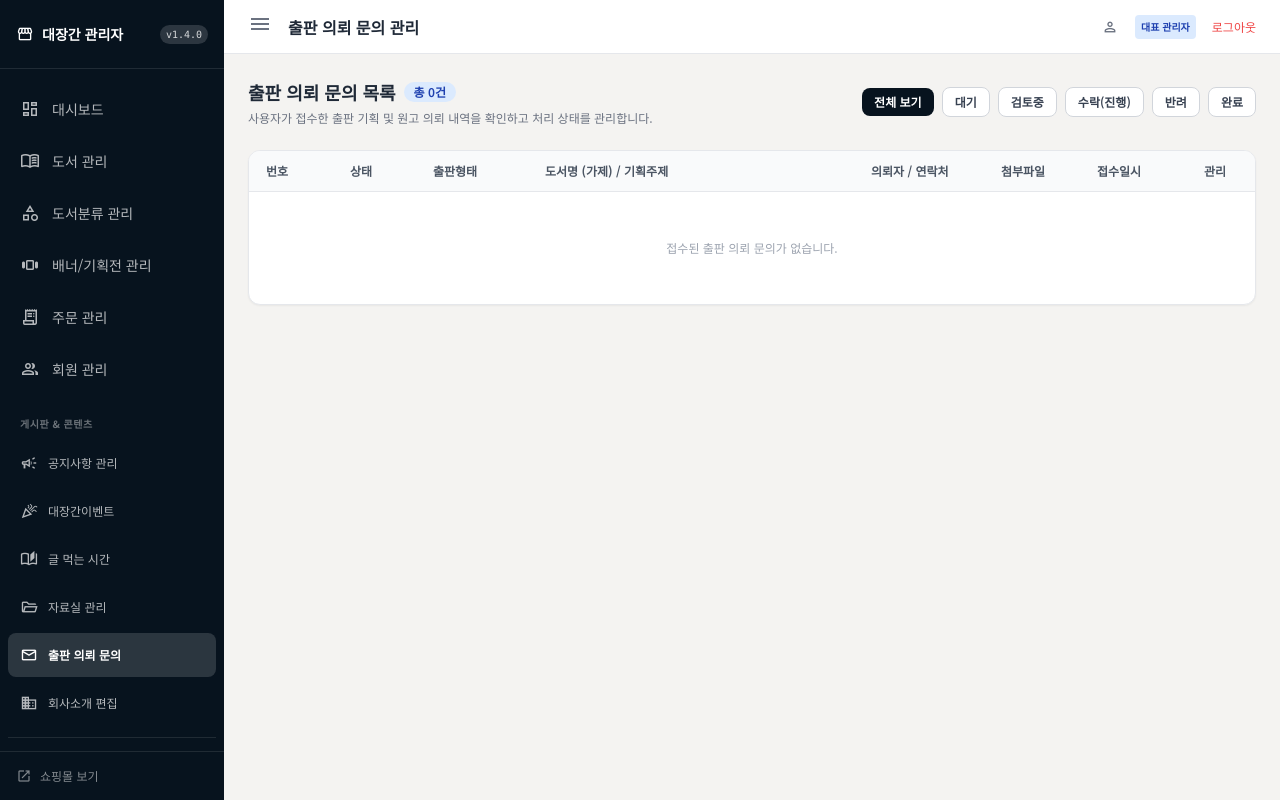
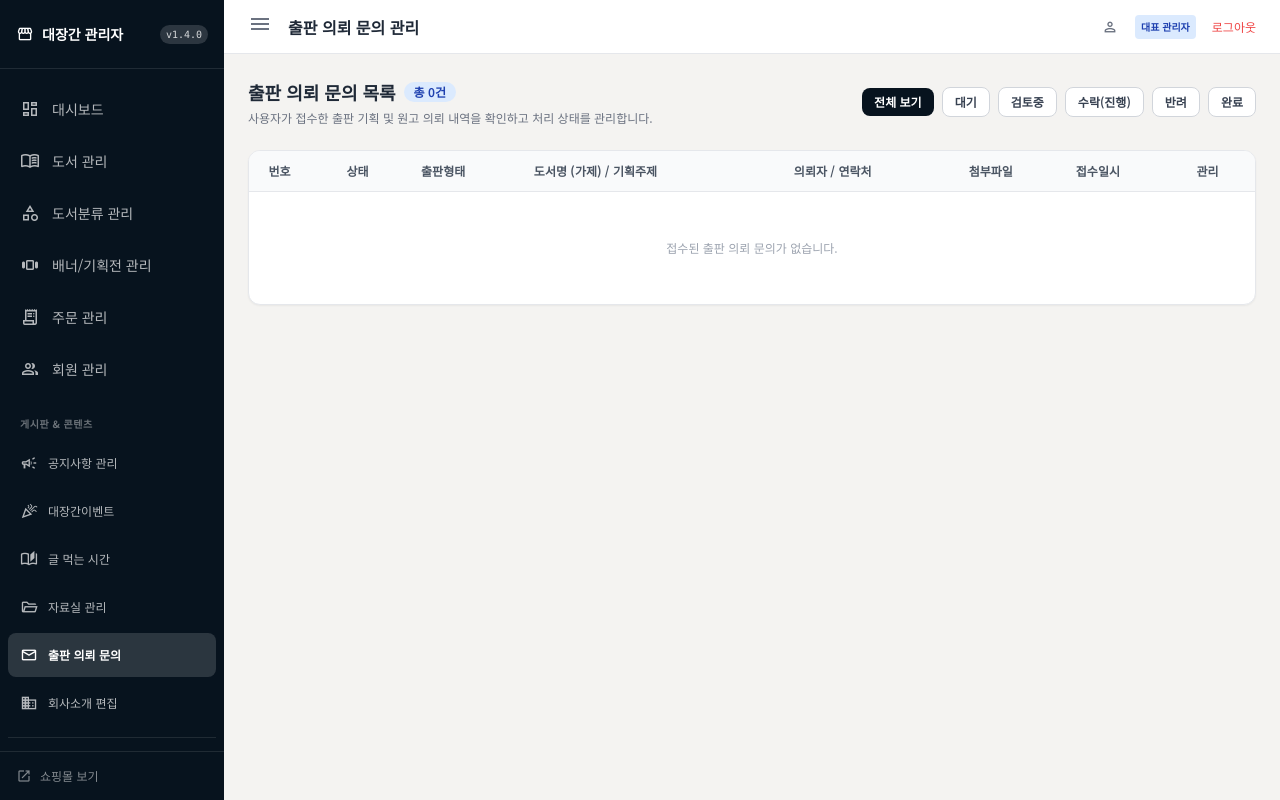
Before and after one commit to seunghoKR/daejanggan, a PHP site: template views/admin/inquiries.php in a window 1280 px wide. Run offline with PHP 8.4, Linux system fonts and the light colour scheme; the template is opened without the code that fills it, so the values that code supplies are empty; some libraries are stand-ins or nearby versions.

Commit message:
fix: adjust table column widths and prevent button text wrapping

```diff
--- a/views/admin/inquiries.php
+++ b/views/admin/inquiries.php
@@ -47,14 +47,14 @@ $statusLabels = [
       <table class="w-full text-left text-xs">
         <thead class="bg-gray-50 border-b border-gray-200 text-gray-600 font-semibold">
           <tr>
-            <th class="py-3 px-4 w-14 text-center">번호</th>
-            <th class="py-3 px-4 w-28 text-center">상태</th>
-            <th class="py-3 px-4 w-28">출판형태</th>
-            <th class="py-3 px-4">도서명 (가제) / 기획주제</th>
-            <th class="py-3 px-4 w-32">의뢰자 / 연락처</th>
-            <th class="py-3 px-4 w-20 text-center">첨부파일</th>
-            <th class="py-3 px-4 w-28 text-center">접수일시</th>
-            <th class="py-3 px-4 w-20 text-center">관리</th>
+            <th class="py-3 px-4 w-16 text-center whitespace-nowrap">번호</th>
+            <th class="py-3 px-4 w-28 text-center whitespace-nowrap">상태</th>
+            <th class="py-3 px-4 w-32 whitespace-nowrap">출판형태</th>
+            <th class="py-3 px-4 min-w-[260px]">도서명 (가제) / 기획주제</th>
+            <th class="py-3 px-4 w-48 whitespace-nowrap">의뢰자 / 연락처</th>
+            <th class="py-3 px-4 w-24 text-center whitespace-nowrap">첨부파일</th>
+            <th class="py-3 px-4 w-36 text-center whitespace-nowrap">접수일시</th>
+            <th class="py-3 px-4 w-28 text-center whitespace-nowrap">관리</th>
           </tr>
         </thead>
         <tbody class="divide-y divide-gray-100 text-gray-700">
@@ -64,16 +64,16 @@ $statusLabels = [
             </tr>
           <?php else: ?>
             <?php foreach ($inquiries as $inq):
-              $st = $statusLabels[$inq['status']] ?? ['대기', 'bg-gray-100 text-gray-700'];
+              $st = $statusLabels[$inq['status']] ?? ['대기', 'bg-gray-100 text-gray-700 border-gray-200'];
             ?>
               <tr class="hover:bg-gray-50/80 transition-colors">
-                <td class="py-3.5 px-4 text-center text-gray-400 font-mono"><?= (int)$inq['id'] ?></td>
-                <td class="py-3.5 px-4 text-center">
+                <td class="py-3.5 px-4 text-center text-gray-400 font-mono whitespace-nowrap"><?= (int)$inq['id'] ?></td>
+                <td class="py-3.5 px-4 text-center whitespace-nowrap">
                   <span class="inline-block px-2.5 py-1 rounded-full text-[11px] font-bold border <?= $st[1] ?>">
                     <?= $st[0] ?>
                   </span>
                 </td>
-                <td class="py-3.5 px-4 font-medium text-gray-800">
+                <td class="py-3.5 px-4 font-medium text-gray-800 whitespace-nowrap">
                   <?= htmlspecialchars($inq['book_type']) ?>
                 </td>
                 <td class="py-3.5 px-4">
@@ -84,26 +84,27 @@ $statusLabels = [
                     <?= htmlspecialchars(mb_substr(strip_tags($inq['content']), 0, 80)) ?>
                   </p>
                 </td>
-                <td class="py-3.5 px-4">
+                <td class="py-3.5 px-4 whitespace-nowrap">
                   <span class="font-semibold text-gray-900 block"><?= htmlspecialchars($inq['name']) ?></span>
                   <span class="text-[11px] text-gray-500 font-mono"><?= htmlspecialchars($inq['phone']) ?></span>
                 </td>
-                <td class="py-3.5 px-4 text-center">
+                <td class="py-3.5 px-4 text-center whitespace-nowrap">
                   <?php if (!empty($inq['file_path'])): ?>
                     <a href="<?= htmlspecialchars($inq['file_path']) ?>" target="_blank"
-                       class="inline-flex items-center text-blue-600 hover:text-blue-800 text-xs gap-0.5" title="첨부파일 다운로드">
+                       class="inline-flex items-center text-blue-600 hover:text-blue-800 text-xs gap-0.5 font-semibold" title="첨부파일 다운로드">
                       <span class="material-symbols-outlined text-base">download</span>
+                      <span>파일</span>
                     </a>
                   <?php else: ?>
                     <span class="text-gray-300">-</span>
                   <?php endif; ?>
                 </td>
-                <td class="py-3.5 px-4 text-center text-[11px] text-gray-500 font-mono">
+                <td class="py-3.5 px-4 text-center text-[11px] text-gray-500 font-mono whitespace-nowrap">
                   <?= date('Y-m-d H:i', strtotime($inq['created_at'])) ?>
                 </td>
-                <td class="py-3.5 px-4 text-center">
+                <td class="py-3.5 px-4 text-center whitespace-nowrap">
                   <a href="/admin/inquiries/<?= (int)$inq['id'] ?>"
-                     class="px-2.5 py-1 bg-gray-100 hover:bg-gray-200 text-gray-700 rounded text-xs font-semibold transition-colors">
+                     class="inline-block px-3 py-1.5 bg-gray-100 hover:bg-gray-200 text-gray-700 rounded-lg text-xs font-semibold transition-colors whitespace-nowrap">
                     상세보기
                   </a>
                 </td>
```
Also changed, not shown: views/admin/board_list.php (+17 -17 lines).
